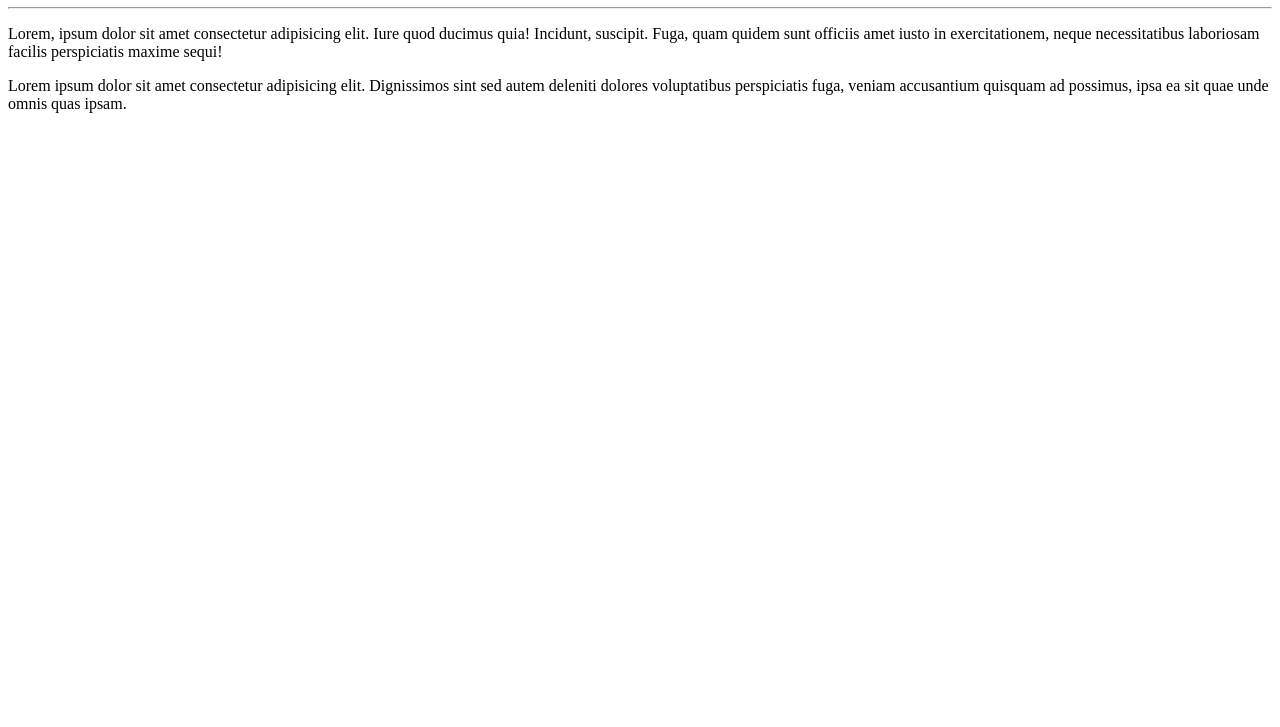
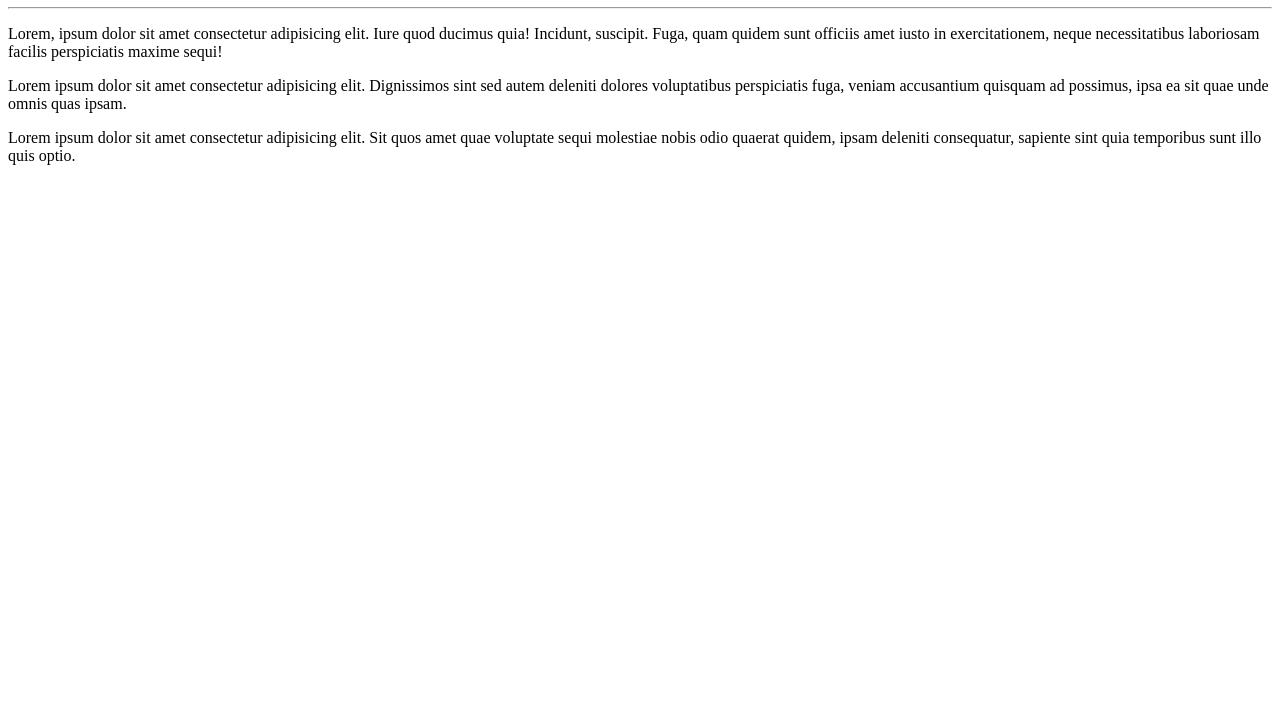
Before and after one commit to AdriPereira007/Ola-Mundo, a plain HTML site: page site-exemplo/index.html in a window 1280 px wide. Shown: the part 73-800 px from the top of the page. Drawn offline with Linux system fonts and the light colour scheme.

Commit message:
Adicionei um parágrafo

```diff
--- a/site-exemplo/index.html
+++ b/site-exemplo/index.html
@@ -11,5 +11,6 @@
     <hr>
     <p>Lorem, ipsum dolor sit amet consectetur adipisicing elit. Iure quod ducimus quia! Incidunt, suscipit. Fuga, quam quidem sunt officiis amet iusto in exercitationem, neque necessitatibus laboriosam facilis perspiciatis maxime sequi!</p>
     <p>Lorem ipsum dolor sit amet consectetur adipisicing elit. Dignissimos sint sed autem deleniti dolores voluptatibus perspiciatis fuga, veniam accusantium quisquam ad possimus, ipsa ea sit quae unde omnis quas ipsam.</p>
+Lorem ipsum dolor sit amet consectetur adipisicing elit. Sit quos amet quae voluptate sequi molestiae nobis odio quaerat quidem, ipsam deleniti consequatur, sapiente sint quia temporibus sunt illo quis optio.
 </body>
 </html>
```
